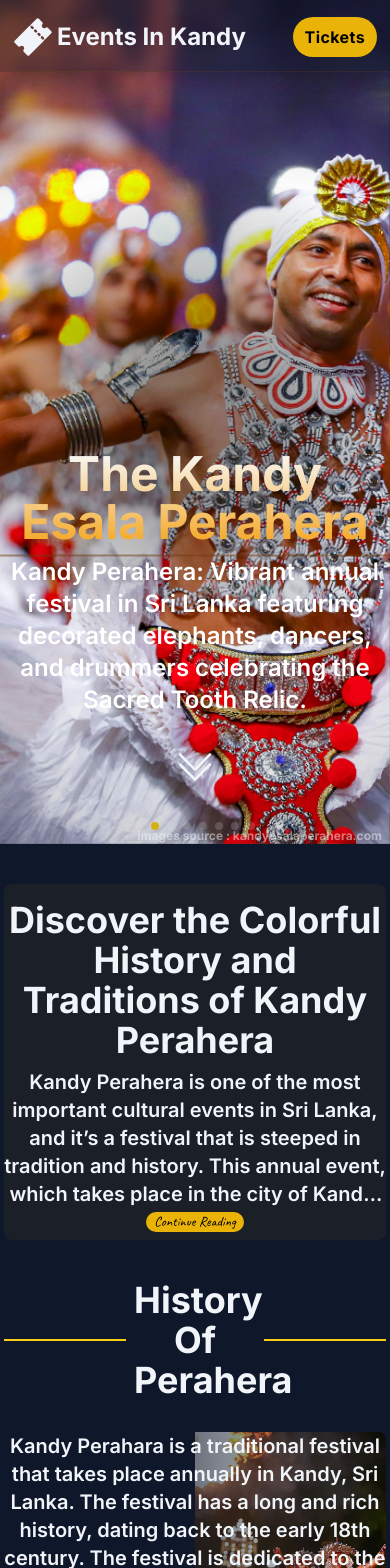
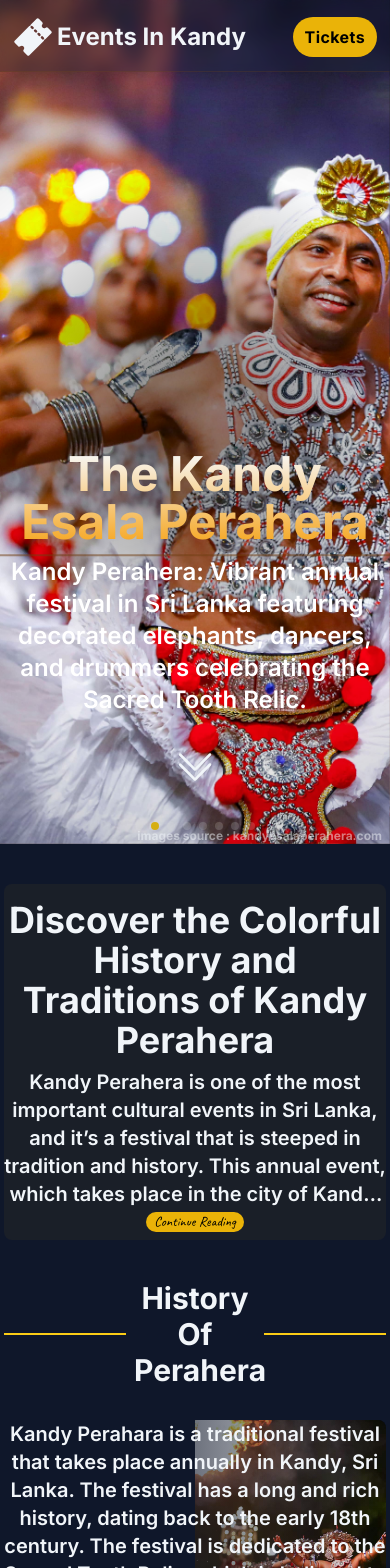
Before and after one commit to rumeshranaweera/kandyperahera, a Next.js app: page / in a window 390 px wide. Shown: the top 1568 px of the page. Built offline with nearby package versions, Linux system fonts and the light colour scheme.

Commit message:
section title text-3xl

```diff
--- a/components/sectionTitle.tsx
+++ b/components/sectionTitle.tsx
@@ -1,7 +1,7 @@
 const SectionTitle = ({ title }: { title: string }) => {
   return (
     <div className="my-8 ">
-      <h2 className="grid grid-cols-3 w-full items-center gap-2 shrink text-4xl capitalize before:block before:h-0.5 before:bg-yellow-400 after:block after:h-0.5 after:bg-yellow-400">
+      <h2 className="grid grid-cols-3 w-full items-center gap-2 shrink text-3xl md:text-4xl capitalize before:block before:h-0.5 before:bg-yellow-400 after:block after:h-0.5 after:bg-yellow-400">
         {title}
       </h2>
     </div>
```
